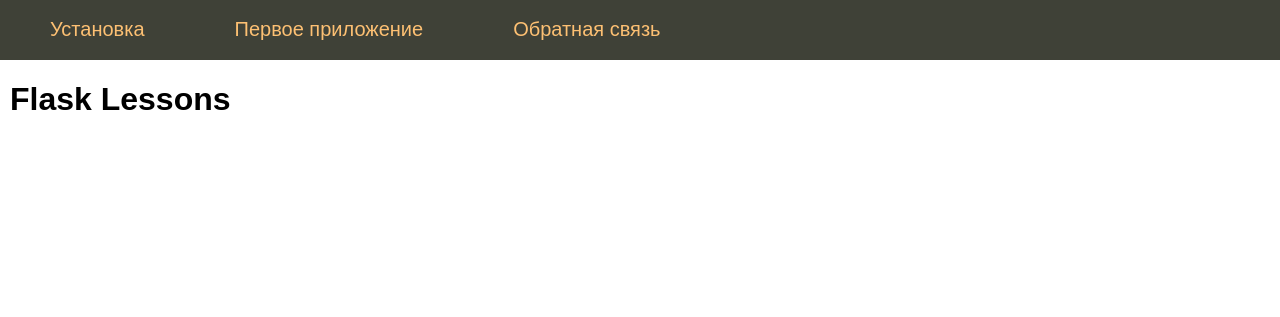
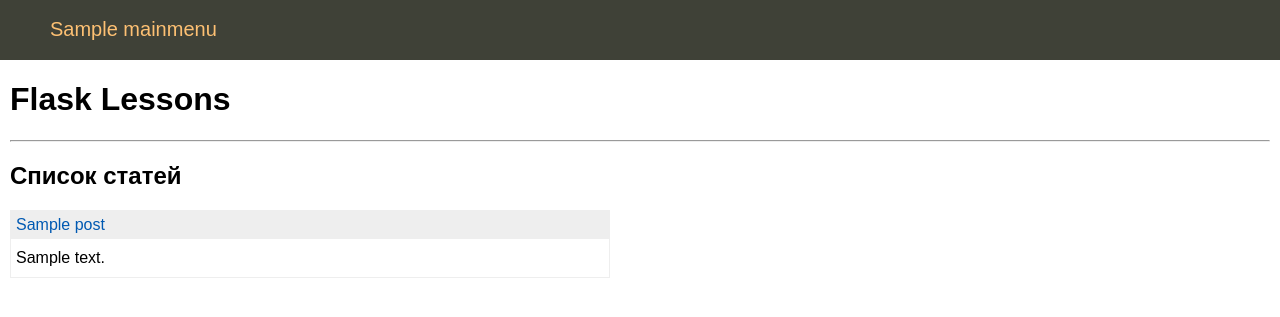
Before and after one commit to Kornil17/Flask_lessons, a Flask app: page / in a window 1280 px wide. Shown: the top 317 px of the page. Run offline with Flask 3, Linux system fonts and the light colour scheme; tables that the repository leaves empty hold one stand-in row (values such as "Sample post").

Commit message:
added db functional

```diff
--- /dev/null
+++ b/config.yml
@@ -0,0 +1,16 @@
+app:
+  key: 'abcdefgklmnoprst'
+
+#database:
+#  host: localhost
+#  port: 5432
+#  username: postgres
+#  password: 1234567890
+#  db_name: postgres
+
+database:
+  host: 89.108.103.170
+  port: 5432
+  username: fsrar_user
+  password: Qwerty1234
+  db_name: conductor
--- a/database.py
+++ b/database.py
@@ -1,6 +1,12 @@
 from sqlalchemy import create_engine, MetaData
 from sqlalchemy.orm import sessionmaker, Mapped, mapped_column, as_declarative, declared_attr
 from settings import Config
+from loguru import logger
+from datetime import datetime
+
+logger.add('db.logs', format='{time} {level} {message}', level='DEBUG', encoding='UTF8')
+
+
 
 data = Config.get_settings()
 engine = create_engine(
@@ -25,8 +31,71 @@ class Menu(AbsractModel):
     title: Mapped[str]
     url: Mapped[str]
 
+    def __iter__(self):
+        return self
 
+class Posts(AbsractModel):
+    __tablename__ = 'posts'
+
+    title: Mapped[str]
+    text: Mapped[str]
+    time: Mapped[datetime] = mapped_column(default=datetime.utcnow())
+class WorkDb:
+    @classmethod
+    def get_menu(cls) -> list:
+        try:
+            with session() as conn:
+                data = conn.query(Menu).all()
+                return [dict(d.__dict__) for d in data]
+        except Exception as error:
+            logger.error(f"Got error by get menu -> {error}")
+    @classmethod
+    def insert_menu_data(cls, title, url) -> int:
+        try:
+            with session() as conn:
+                menu = Menu(title=title, url=url)
+                data = conn.add(menu)
+                conn.commit()
+                return menu.id
+        except Exception as error:
+            logger.error(f"Got error by indert menu -> {error}")
+
+    @classmethod
+    def add_post(cls, title, text) -> int:
+        try:
+            with session() as conn:
+                post = Posts(title=title, text=text)
+                data = conn.add(post)
+                conn.commit()
+                return True
+        except Exception as error:
+            logger.error(f"Got error by add post -> {error}")
+            return False
+    @classmethod
+    def get_post(cls, id) -> list:
+        try:
+            with session() as conn:
+                data = conn.query(Posts).filter_by(id=id).first()
+                return data
+        except Exception as error:
+            logger.error(f"Got error by get post -> {error}")
+    @classmethod
+    def get_all_posts(cls) -> dict:
+        try:
+            with session() as conn:
+                data = conn.query(Posts).all()
+                return [dict(d.__dict__) for d in data]
+
+        except Exception as error:
+            logger.error(f"Got error by get all post -> {error}")
+def main():
+    AbsractModel.metadata.create_all(engine)
+    logger.info(WorkDb.get_menu())
+    # for i in menu:
+    #     logger.info(WorkDb.insert_menu_data(title=i['name'], url=i['url']))
+    # logger.info(WorkDb.get_post(id=1))
+    # logger.info(WorkDb.get_all_posts())
 
 
 if __name__ == '__main__':
-    Menu()
+    main()
--- a/first_module/app.py
+++ b/first_module/app.py
@@ -1,17 +1,19 @@
 from flask import Flask, render_template, url_for, request, flash, get_flashed_messages, session, redirect, abort
 from settings import Config
+from database import WorkDb
+
 
 app = Flask(__name__)
 app.config['SECRET_KEY'] = Config.get_settings()['app']['key']
-menu = [
-    {"name": "Установка", "url": "install-flask"},
-    {"name": "Первое приложение", "url": "first-app"},
-    {"name": "Обратная связь", "url": "contact"}
-]
+# menu = [
+#     {"name": "Установка", "url": "install-flask"},
+#     {"name": "Добавить статью", "url": "addPost"},
+#     {"name": "Обратная связь", "url": "contact"}
+# ]
 @app.route('/')
 def main():
     print(url_for('main'))
-    return render_template('index.html', title='Flask Lessons', menu=menu)
+    return render_template('index.html', title='Flask Lessons', menu=WorkDb.get_menu(), posts=WorkDb.get_all_posts())
 @app.route('/contact', methods=['POST', 'GET'])
 def contact():
     if request.method == 'POST':
@@ -20,7 +22,7 @@ def contact():
             flash('Сообщение отправлено', category='success')
         else:
             flash('Ошибка отправки', category='error')
-    return render_template('contact.html', title='Обратная связь', menu=menu)
+    return render_template('contact.html', title='Обратная связь', menu=WorkDb.get_menu())
 
 @app.route('/login', methods=["POST", "GET"])
 def login():
@@ -30,15 +32,38 @@ def login():
     elif request.method == "POST" and request.form['username'] == 'Dmitriy' and request.form['password'] == '123':
         session['userLogged'] = request.form['username']
         return redirect(url_for('profile', username=session['userLogged']))
-    return render_template('login.html', title='Авторизация', menu=menu)
+    return render_template('login.html', title='Авторизация', menu=WorkDb.get_menu())
 @app.route('/profile/<username>')
 def profile(username):
     if 'userLogged' not in session or session['userLogged'] != username:
         abort(401)
     return f'{username}'
+
+@app.route("/add_post", methods=["POST", "GET"])
+def addPost():
+    if request.method == "POST":
+        if len(request.form['name']) >= 4:
+            res = WorkDb.add_post(request.form['name'], request.form['message'])
+            if not res:
+                flash('Ошибка добавления статьи', category='error')
+            else:
+                flash('Статья добавлена успешно', category='success')
+        else:
+            flash('Ошибка добавления статьи', category='error')
+    return render_template('add_post.html', menu=WorkDb.get_menu(), title="Добавление статьи")
+
+@app.route('/post/<int:id_post>')
+def showPost(id_post):
+    data = WorkDb.get_post(id_post)
+    if not data:
+        abort(404)
+    title, post = data.title, data.text
+    return render_template('post.html', menu=WorkDb.get_menu(), title=title, post=post)
+
+
 @app.errorhandler(404)
 def page_not_found(error):
-    return render_template('page404.html', title='Страница не найдена', menu=menu), 404
+    return render_template('page404.html', title='Страница не найдена', menu=WorkDb.get_menu()), 404
 
 
 
--- a/first_module/config.yml
+++ /dev/null
@@ -1,9 +0,0 @@
-app:
-  key: 'abcdefgklmnoprst'
-
-database:
-  host: localhost
-  port: 5432
-  username: postgres
-  password: 1234567890
-  db_name: postgres
--- a/first_module/templates/base.html
+++ b/first_module/templates/base.html
@@ -15,7 +15,7 @@
 	{%- block mainmenu -%}
 <ul class="mainmenu">
 {% for p in menu %}
-<li><a href="{{p.url}}">{{p.name}}</a></li>
+<li><a href="{{p.url}}">{{p.title}}</a></li>
 {% endfor %}
 </ul>
 	{% endblock mainmenu -%}
--- a/first_module/templates/index.html
+++ b/first_module/templates/index.html
@@ -3,5 +3,16 @@
 {% block head %}
 <!--<link type="text/css" href="{{url_for('static', filename='css/index.css')}}" rel="stylesheet"/>-->
 {% endblock %}
+
 {% block body %}
+<hr>
+<h2>Список статей</h2>
+<ul class="list-posts">
+    {% for p in posts %}
+    <li>
+        <p class="title"><a href="{{ url_for('showPost', id_post=p.id) }}">{{ p.title }}</a></p>
+        <p class="annonce">{{ p.text[:50] }}</p>
+    </li>
+    {% endfor %}
+</ul>
 {% endblock %}
--- /dev/null
+++ b/first_module/templates/post.html
@@ -0,0 +1,6 @@
+{% extends "base.html" %}
+
+{% block body %}
+{{ super() }}
+{{ post }}
+{% endblock %}
--- a/settings.py
+++ b/settings.py
@@ -4,7 +4,7 @@ from dataclasses import dataclass
 class Config:
     @classmethod
     def get_settings(cls) -> dict[str]:
-        with open(f'config.yml', 'r', encoding='utf8') as file:
+        with open(f'/home/kornilov/PycharmProjects/Flask_lessons/config.yml', 'r', encoding='utf8') as file:
             return yaml.safe_load(file)
 
 
```
Also changed, not shown: first_module/templates/add_post.html (added, +14 -0 lines), requirements.txt (added, +13 -0 lines), 1 other file.
